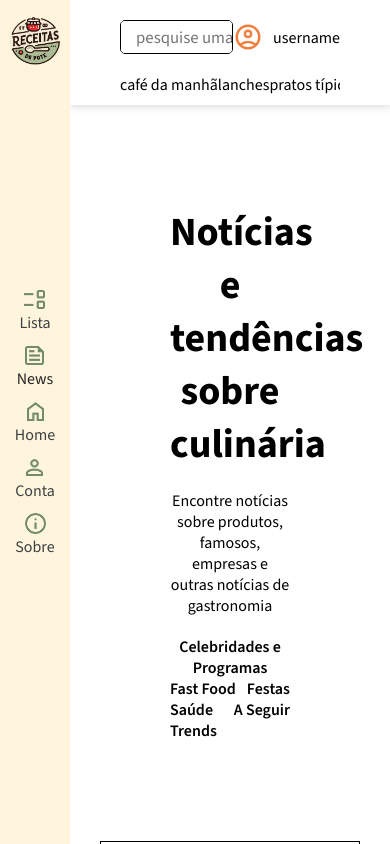
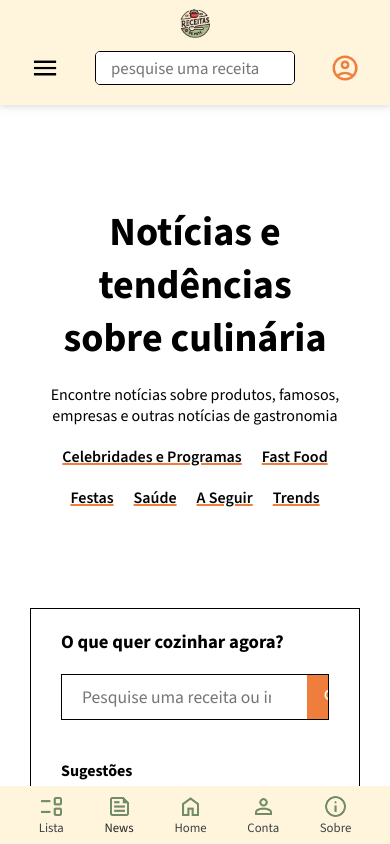
Before and after one commit to Enzzx/receitas-de-pote, a React (Vite) app in the folder frontend/: page /news in a window 390 px wide. Built offline with nearby package versions, Linux system fonts and the light colour scheme.

Commit message:
full responsive layout on all pages

```diff
--- a/frontend/src/components/navbar.tsx
+++ b/frontend/src/components/navbar.tsx
@@ -3,6 +3,7 @@ import { Link } from "react-router-dom"
 
 export default function Navbar() {
     const [isShrunk, setIsShrunk] = useState<boolean>(false)
+    const mobile: boolean = window.innerWidth < 650
 
     //shrink and unshrink the navbar
     useEffect(() => {
@@ -29,19 +30,19 @@ export default function Navbar() {
     }, [])
 
     return (
-        <nav className={isShrunk ? "shrink" : ""}>
+        <nav className={isShrunk || mobile ? "shrink" : ""}>
             <section>
-                <img src="./icons/menu.png" alt="menu" />
+                <img src="./icons/menu.png" alt="menu" className={!mobile ? "hide" : ""}/>
                 <form className="search-bar">
                     <input type="search" placeholder="pesquise uma receita"/>
-                    <button type="submit"><img src="./icons/search.png" alt="search" /></button>
+                    <button type="submit" className={mobile ? "hide" : ""}><img src="./icons/search.png" alt="search" /></button>
                 </form>
                 <Link to="login" className="pfp">
                     <img src="./icons/account.png" alt="pfp" />
-                    <p>username</p>
+                    <p className={mobile ? "hide" : ""}>username</p>
                 </Link>
             </section>
-            <ul className={isShrunk ? "hide-nav-ul": ""}>
+            <ul className={isShrunk || mobile ? "hide": ""}>
                 <li>café da manhã</li>
                 <li>lanches</li>
                 <li>pratos típicos</li>
--- a/frontend/src/components/news-main.tsx
+++ b/frontend/src/components/news-main.tsx
@@ -1,6 +1,6 @@
 export default function NewsMain() {
     return (
-        <section className="news-main">
+        <section id="news-main">
             <h1>Notícias e tendências sobre culinária</h1>
             <p>Encontre notícias sobre produtos, famosos, empresas e  outras notícias de gastronomia </p>
             <ul>
--- a/frontend/src/components/profile-info.tsx
+++ b/frontend/src/components/profile-info.tsx
@@ -14,12 +14,16 @@ export default function ProfileInfo(props: ProfileInfo) {
             <img src={img} alt="profile pic" />
             <section id="profile-data">
                 <h3>{username}</h3>
-                <button>Edit profile</button>
+                <button>Editar perfil</button>
                 <section className="profile-count">
-                    <p>Recipes: {recipes}</p>
-                    <p>News: {news}</p>
+                    <p>Receitas: {recipes}</p>
+                    <p>Notícias: {news}</p>
                 </section>
             </section>
+            <div id="profile-sys">
+                <button>sair da conta</button>
+                <button>apagar conta</button>
+            </div>
         </div>
     )
 }
--- a/frontend/src/pages/subpages/profile-subpage.tsx
+++ b/frontend/src/pages/subpages/profile-subpage.tsx
@@ -5,14 +5,8 @@ import user from "../../data-sim/user.json"
 export default function ProfileSubPage() {
     return (
         <div id="profile">
-            <div id="profile-user">
-                <ProfileInfo id={user.profileInfo.id} img={user.profileInfo.img} username={user.profileInfo.username} recipes={user.profileInfo.recipes} news={user.profileInfo.news}/>
-                <ProfileRecipesContainer boxes={user.recipes}/>
-            </div>
-            <div id="profile-sys">
-                <p>sair da conta</p>
-                <p>apagar conta</p>
-            </div>
+            <ProfileInfo id={user.profileInfo.id} img={user.profileInfo.img} username={user.profileInfo.username} recipes={user.profileInfo.recipes} news={user.profileInfo.news}/>
+            <ProfileRecipesContainer boxes={user.recipes}/>
         </div>
     )
 }
--- a/frontend/src/styles/App.css
+++ b/frontend/src/styles/App.css
@@ -46,7 +46,7 @@ header ul a:visited {
 }
 header ul a img {
     width: 25px;
-    height: 25px;
+    height: auto;
 }
 header ul a span {
     color: #3c4043;
@@ -70,10 +70,10 @@ footer {
     display: none;
     text-align: center;
     background: #fff5dd;
-    padding: 15px;
+    padding: 8px;
 }
 footer img {
-    width: 100px;
+    width: 30px;
     height: auto;
 }
 
@@ -101,9 +101,6 @@ nav section {
     justify-content: space-between;
     align-items: center;
     padding: 20px 0;
-}
-nav section > img {
-    display: none;
 }
 .search-bar, .search-bar-container-search {
     display: flex;
@@ -158,7 +155,7 @@ nav ul {
     overflow-x: auto;
     scrollbar-width: thin;
 }
-.hide-nav-ul {
+.hide {
     display: none;
 }
 nav ul li {
@@ -270,6 +267,7 @@ nav ul li:hover {
     position: relative;
     flex: 30%;
     text-align: left;
+    min-width: 200px;
     border-radius: 5px;
     overflow: hidden;
     transition: 0.2s ease;
@@ -402,27 +400,28 @@ nav ul li:hover {
 
 
 /* - - - - - - - news-main.tsx - - - - - - */
-.news-main {
+#news-main {
     text-align: center;
     margin: 100px;
 }
-.news-main h1 {
+#news-main h1 {
     font-size: 2.5em;
 }
-.news-main p {
+#news-main p {
     margin: 20px 0;
 }
-.news-main ul {
+#news-main ul {
     display: flex;
-    justify-content: space-between;
+    justify-content: center;
     flex-wrap: wrap;
+    gap: 20px;
     list-style-type: none;
 }
-.news-main ul li {
+#news-main ul li {
     font-weight: 600;
     cursor: pointer;
 }
-.news-main ul li:hover {
+#news-main ul li:hover {
     text-decoration: underline 2px #ef7e3d;
 }
 
@@ -437,15 +436,13 @@ nav ul li:hover {
     flex: 20%;
     display: flex;
     flex-direction: column;
-
+    min-width: 200px;
     box-shadow: 0px 0px 2px #00000055;
 }
 .news-box img {
-    flex: 50%;
     width: 100%;
 }
 .news-box-info {
-    flex: 50%;
     padding: 20px 15px;
 }
 .news-box-info aside {
@@ -528,8 +525,6 @@ nav ul li:hover {
 /* - - - - - - profile-subpage.tsx - - - - - - */
 #profile {
     margin: 10px 30px;
-}
-#profile-user {
     display: flex;
     justify-content: space-between;
     gap: 30px;
@@ -558,7 +553,7 @@ nav ul li:hover {
     background: #a9cea9;
     color: white;
     padding: 2px 4px;
-    border:solid 1px #569940;
+    border: solid 1px #569940;
     border-radius: 4px;
     cursor: pointer;
 }
@@ -571,6 +566,25 @@ nav ul li:hover {
 }
 .profile-count p {
     font-size: 0.8em;
+}
+#profile-sys {
+    margin: 10px 0;
+    padding: 10px 50px 0 0;
+    border-top: solid 1px grey;
+}
+#profile-sys button {
+    background: #c24e4e;
+    color: white;
+    text-align: center;
+    width: 100%;
+    margin: 3px;
+    padding: 2px 4px;
+    border: solid 1px #ad3333;
+    border-radius: 4px;
+    cursor: pointer;
+}
+#profile-sys button:hover {
+    background: #8d3131;
 }
 
 #profile-recipes-container {
@@ -590,9 +604,6 @@ nav ul li:hover {
     border-top: solid 1px #8bbd8b;
     border-radius: 0;
 }
-#profile-recipes-container .recipe-box:hover {
-    background: inherit;
-}
 #profile-recipes-container .recipe-box img {
     display: none;
 }
@@ -600,6 +611,110 @@ nav ul li:hover {
     padding: 15px 0;
 }
 
-#profile-sys {
-    text-align: center;
+
+/* - - - - - - responsive layout - - - - - - */
+@media screen and (max-width: 800px) {
+    .search-bar {
+        width: 60%;
+        min-width: 200px;
+    }
+
+    #home-news {
+        flex-direction: column;
+        gap: 40px;
+    }
+
+    .search-bar-container {
+        flex-direction: column;
+    }
+    .search-bar-section form {
+        width: 100%;
+    }
+
+    .img-background section {
+        height: 50vh;
+    }
+    .img-background article {
+        position: relative;
+        top: 0;
+        left: 0;
+        transform: translateY(0);
+        width: inherit;
+        border-top: solid 1px black;
+        border-bottom: solid 1px black;
+    }
+
+    #news-main {
+        margin: 100px 50px;
+    }
 }
+
+@media screen and (max-width: 650px) {
+    #root {
+        flex-direction: column-reverse;
+    }
+
+    header {
+        padding: 8px;
+    }
+    header ul {
+        flex-direction: row;
+        justify-content: space-evenly;
+        width: inherit
+    }
+    header ul li:first-child {
+        display: none;
+    }
+    header ul li span {
+        font-size: 0.8em;
+    }
+
+    footer {
+        display: inline;
+    }
+
+    nav {
+        background: #fff5dd;
+    }
+    nav section {
+        padding-top: 0;
+    }
+
+    .search-bar button {
+        display: none;
+    }
+
+    #news-main ul li, .footer-content ul li {
+        text-decoration: underline 2px #ef7e3d;
+    }
+
+    .footer {
+        justify-content: space-around;
+    }
+    .footer-content {
+        flex-direction: column;
+        gap: 40px;
+    }
+
+    #profile {
+         flex-direction: column;
+         gap: 50px;
+         margin: 20px 50px;
+    }
+    #profile-recipes-container input {
+        width: 100%;
+    }
+
+    #login-page, #signin-page {
+        flex-direction: column;
+    }
+    #login-page .login-background, #signin-page .signin-background {
+        flex: 40%;
+    }
+    #login-page > div, #signin-page > div {
+        flex: 60%;
+    }
+    #login-form, #signin-form {
+        gap: 30px;
+    }
+}
```
